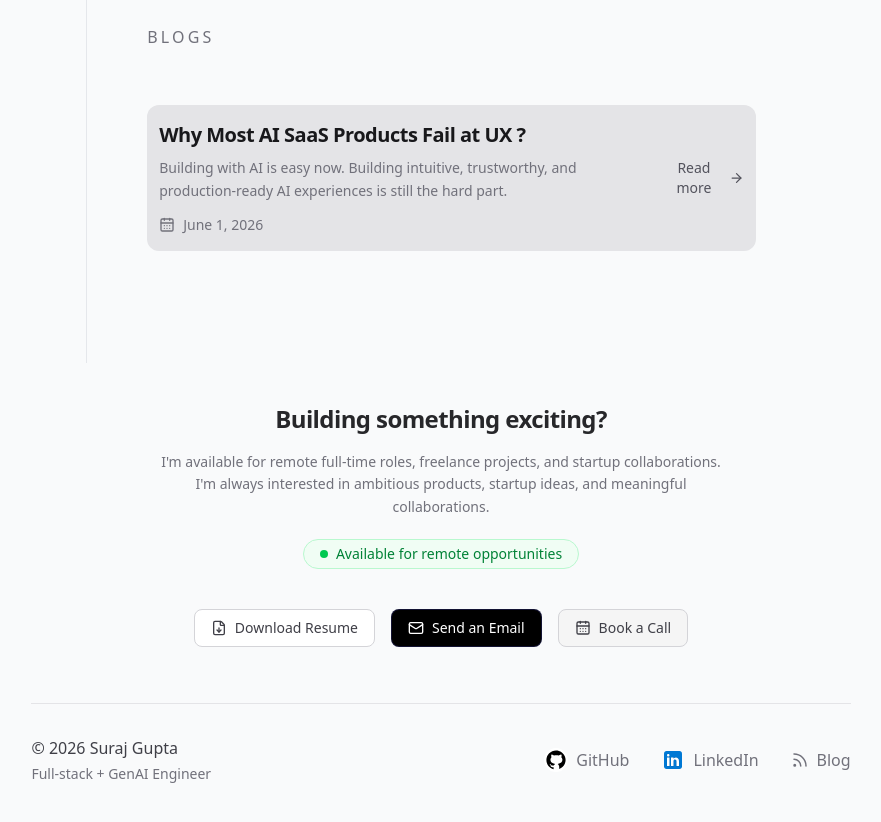
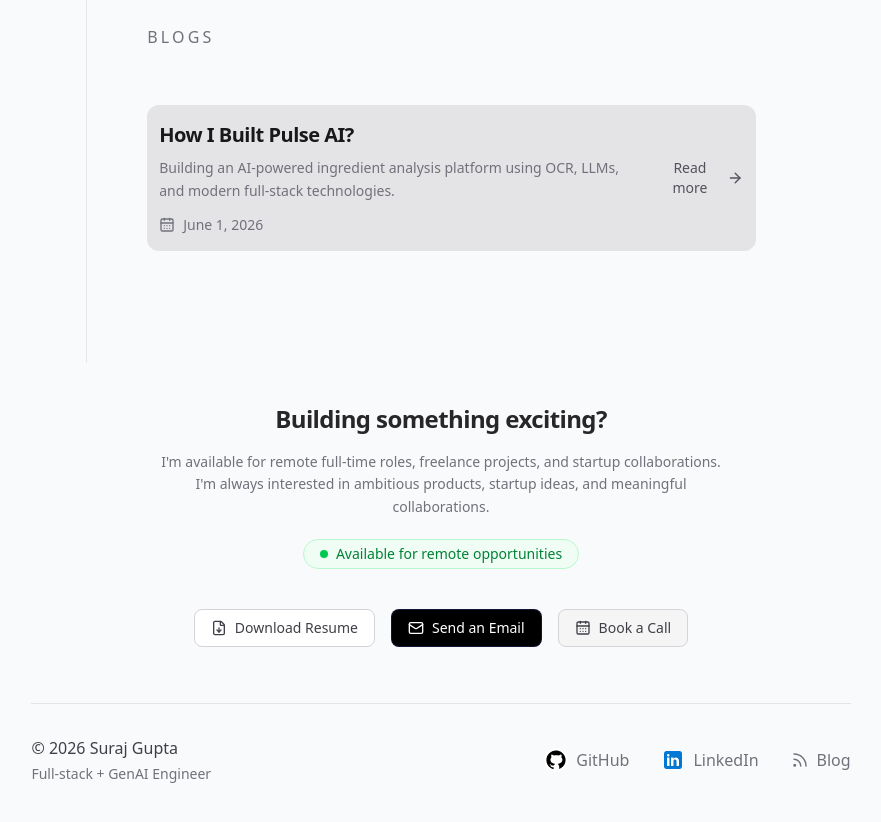
Before and after one commit to surajgupt01/portfolio.v1, a React (Vite) app: page / in a window 1280 px wide. Shown: the part 2980-3802 px from the top of the page, without its empty margins (199-1080 px from the left). Built offline with nearby package versions, Linux system fonts and the light colour scheme.

Commit message:
pre-final changes

```diff
--- a/src/Blogs.tsx
+++ b/src/Blogs.tsx
@@ -15,12 +15,12 @@ export default function BlogSection() {
         {/* Left Content */}
         <div className="max-w-3xl">
           <h3 className="text-xl font-semibold tracking-tight text-zinc-900 transition duration-300 group-hover:text-zinc-500">
-            Why Most AI SaaS Products Fail at UX ?
+            How I Built Pulse AI?
           </h3>
 
           <p className="mt-2 text-sm leading-relaxed text-zinc-500">
-            Building with AI is easy now. Building intuitive, trustworthy, and
-            production-ready AI experiences is still the hard part.
+            Building an AI-powered ingredient analysis platform using OCR, LLMs,
+            and modern full-stack technologies.
           </p>
 
           {/* Date */}
```
